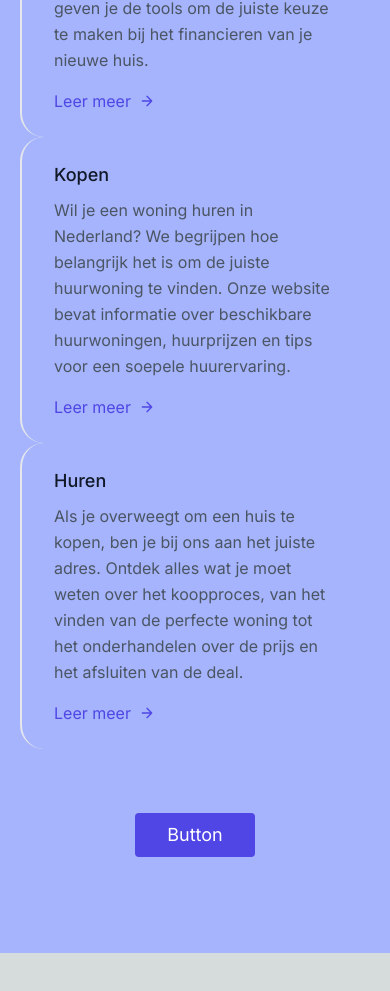
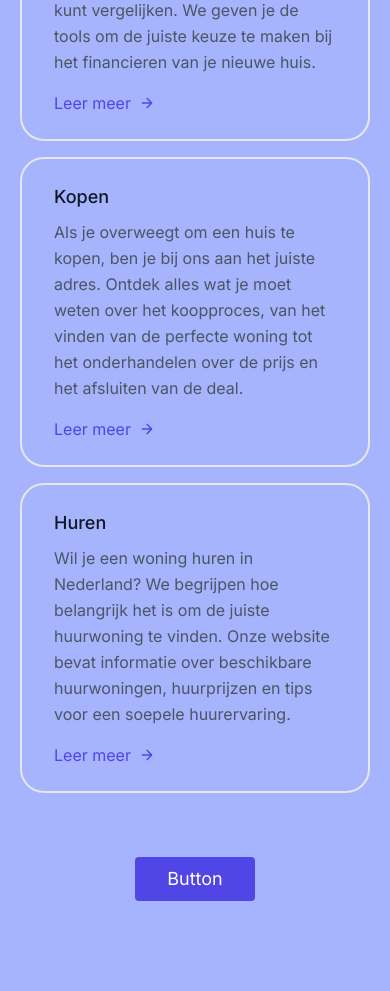
Before and after one commit to larsdeklijne/HuizenMarktData, a Next.js app: page / in a window 390 px wide. Shown: the part 1189-2180 px from the top of the page. Before the commit the page ends 2142 px from the top, so only its background shows below. Built offline with nearby package versions, Linux system fonts and the light colour scheme.

Commit message:
homepage -> sectionInformation : responsive again, fixed

```diff
--- a/components/SectionInformation.tsx
+++ b/components/SectionInformation.tsx
@@ -3,8 +3,8 @@ import React from 'react'
 
 const secties = [
     { name: 'Hypotheekrentes', href: '/hypotheekrentes', text: 'Op zoek naar de beste hypotheekrente? Wij hebben speciale paginas gewijd aan hypotheekrentes, waar je de nieuwste tarieven en aanbiedingen kunt vergelijken. We geven je de tools om de juiste keuze te maken bij het financieren van je nieuwe huis.'},
-    { name: 'Kopen', href: '/kopen', text: 'Wil je een woning huren in Nederland? We begrijpen hoe belangrijk het is om de juiste huurwoning te vinden. Onze website bevat informatie over beschikbare huurwoningen, huurprijzen en tips voor een soepele huurervaring.' },
-    { name: 'Huren', href: '/huren', text: 'Als je overweegt om een huis te kopen, ben je bij ons aan het juiste adres. Ontdek alles wat je moet weten over het koopproces, van het vinden van de perfecte woning tot het onderhandelen over de prijs en het afsluiten van de deal.' },
+    { name: 'Kopen', href: '/kopen', text: 'Als je overweegt om een huis te kopen, ben je bij ons aan het juiste adres. Ontdek alles wat je moet weten over het koopproces, van het vinden van de perfecte woning tot het onderhandelen over de prijs en het afsluiten van de deal.' },
+    { name: 'Huren', href: '/huren', text: 'Wil je een woning huren in Nederland? We begrijpen hoe belangrijk het is om de juiste huurwoning te vinden. Onze website bevat informatie over beschikbare huurwoningen, huurprijzen en tips voor een soepele huurervaring.' },
   ]
 
 const SectionInformation = (props:any) => {
@@ -16,19 +16,17 @@ const SectionInformation = (props:any) => {
             <h1 className="text-indigo-600 sm:text-3xl text-2xl font-medium title-font mb-4 ">Huizen Markt Data</h1>
             <p className="lg:w-2/3 mx-auto leading-relaxed text-base text-gray-900">Huizen Markt Data is jouw one-stop-bestemming voor alle informatie en trends met betrekking tot huizen in Nederland. Of je nu een toekomstige huizenkoper, huurder of investeerder bent, wij bieden de meest actuele gegevens om je te helpen weloverwogen beslissingen te nemen.</p>
             </div>
-            <div className="flex flex-wrap">
+            <div className="flex flex-wrap justify-center space-y-4 xl:space-y-0 xl:space-x-4">
                 {secties.map((sectie) => (
-                    <a href={sectie.href}>
-                        <div className="hover:bg-white hover:border-black rounded-3xl xl:w-1/4 lg:w-1/2 md:w-full px-8 py-6 border-l-2 hover:border-2">
-                            <h2 className="text-lg sm:text-xl text-gray-900 font-medium title-font mb-2">{sectie.name}</h2>
-                            <p className="leading-relaxed text-base mb-4">{sectie.text}</p>
-                            <a href={sectie.href} className="text-indigo-600 inline-flex items-center">Leer meer
+                        <div className="group hover:bg-indigo-600 rounded-3xl xl:w-1/4 lg:w-1/2 md:w-full px-8 py-6 border-2 hover:border-2">
+                            <h2 className="group-hover:text-indigo-300 text-lg sm:text-xl text-gray-900 font-medium title-font mb-2">{sectie.name}</h2>
+                            <p className= "group-hover:text-white leading-relaxed text-base mb-4">{sectie.text}</p>
+                            <a href={sectie.href} className="group-hover:text-indigo-300 text-indigo-600 inline-flex items-center">Leer meer
                                 <svg fill="none" stroke="currentColor" stroke-linecap="round" stroke-linejoin="round" stroke-width="2" className="w-4 h-4 ml-2" viewBox="0 0 24 24">
                                     <path d="M5 12h14M12 5l7 7-7 7"></path>
                                 </svg>
                             </a>
                         </div>
-                    </a>
                 ))}
 
             </div>
```
